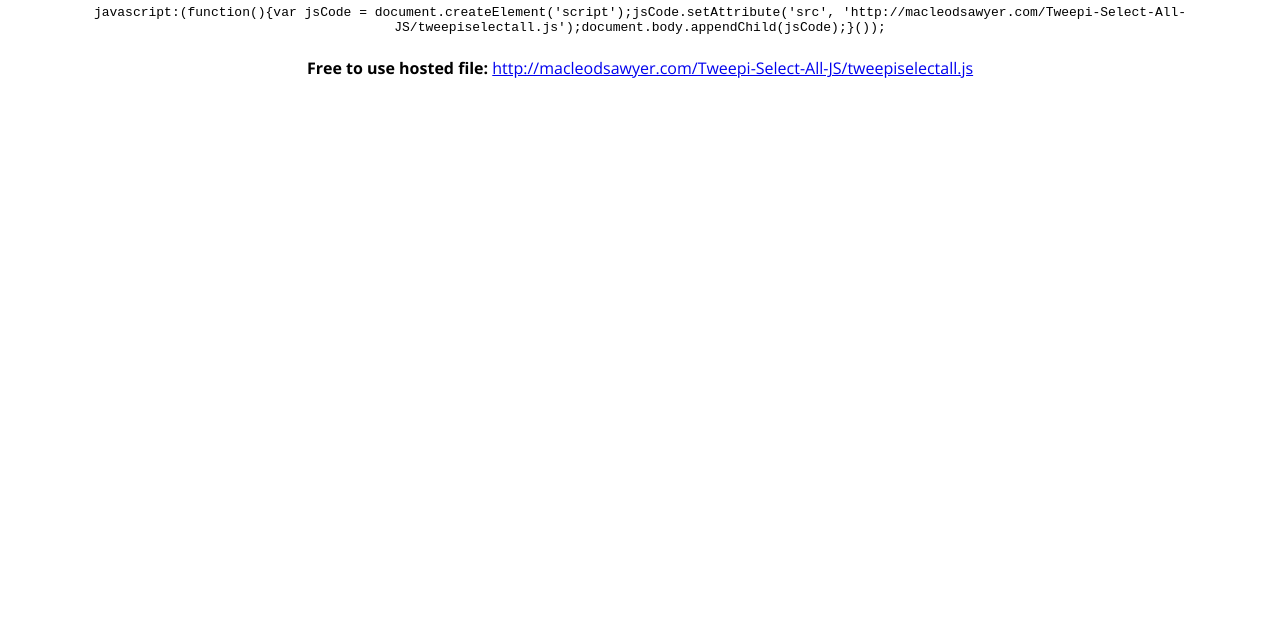
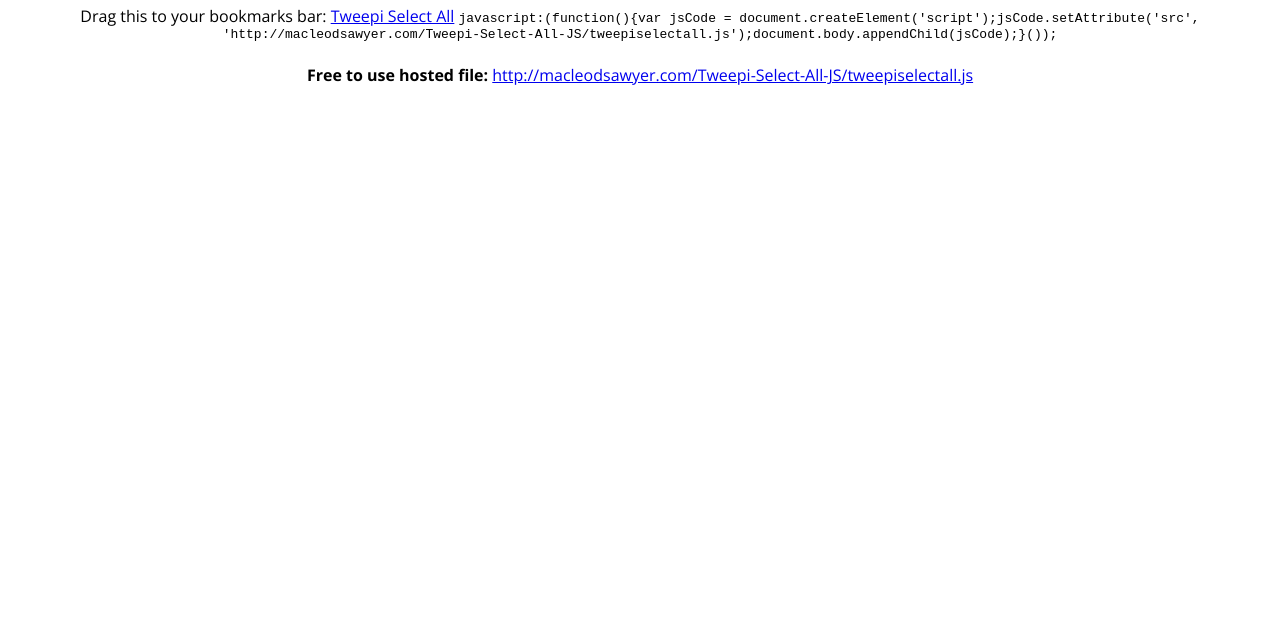
Before and after one commit to drannex42/Tweepi-Select-All-JS, a plain HTML site: page index.html in a window 1280 px wide. Shown: the part 175-800 px from the top of the page. Drawn offline with nearby package versions, Linux system fonts and the light colour scheme.

Commit message:
Update index.html

```diff
--- a/index.html
+++ b/index.html
@@ -15,6 +15,8 @@ Auto selects all columns with the default option on Tweepi.com
 
 <h1> To use as a bookmarklet</h1>
 
+Drag this to your bookmarks bar: <a href="javascript:(function(){var jsCode = document.createElement('script');jsCode.setAttribute('src', 'http://macleodsawyer.com/Tweepi-Select-All-JS/tweepiselectall.js');document.body.appendChild(jsCode);}());
+">Tweepi Select All</a>
 <code>
 javascript:(function(){var jsCode = document.createElement('script');jsCode.setAttribute('src', 'http://macleodsawyer.com/Tweepi-Select-All-JS/tweepiselectall.js');document.body.appendChild(jsCode);}());
 </code><br><br>
```
